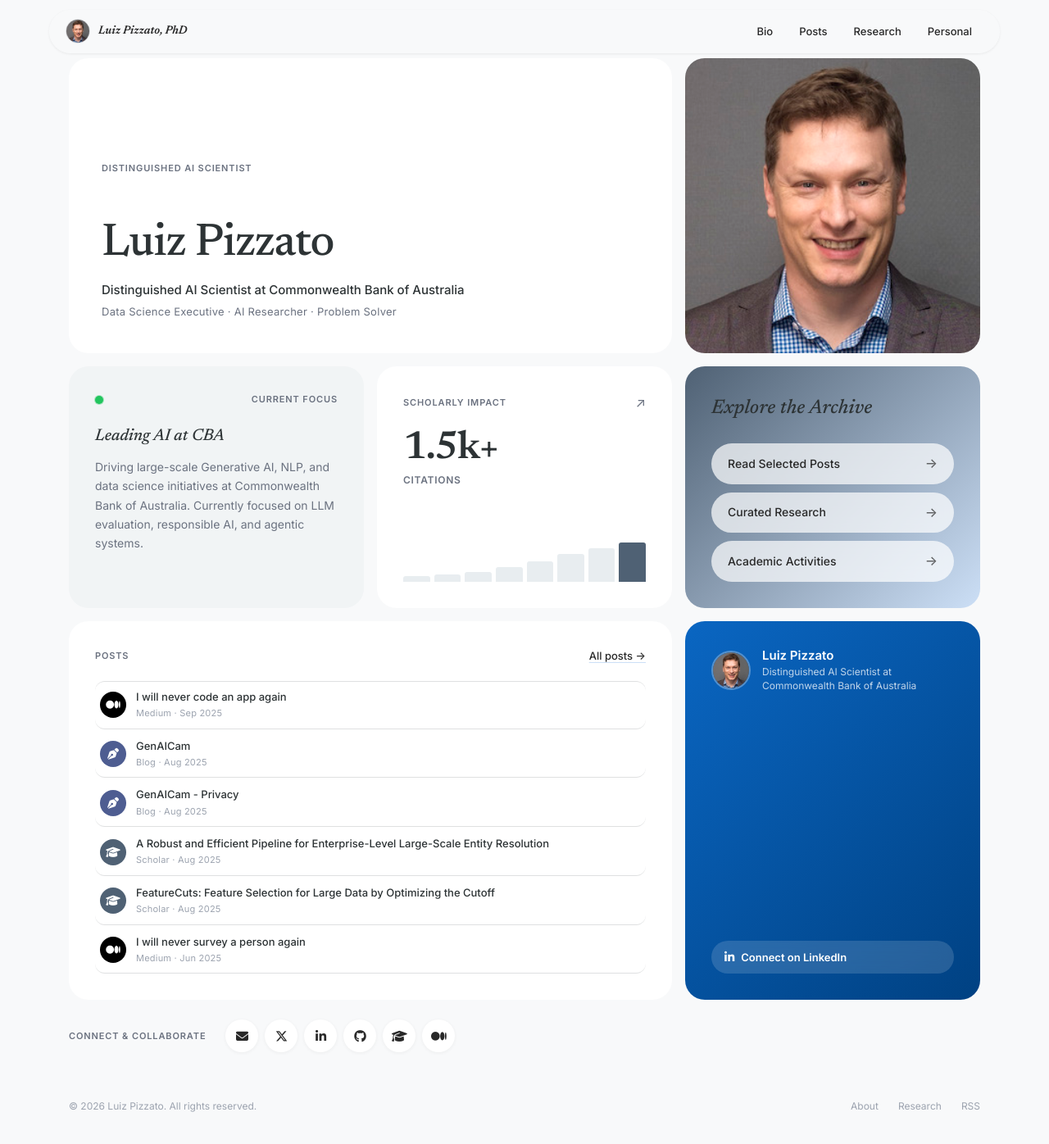
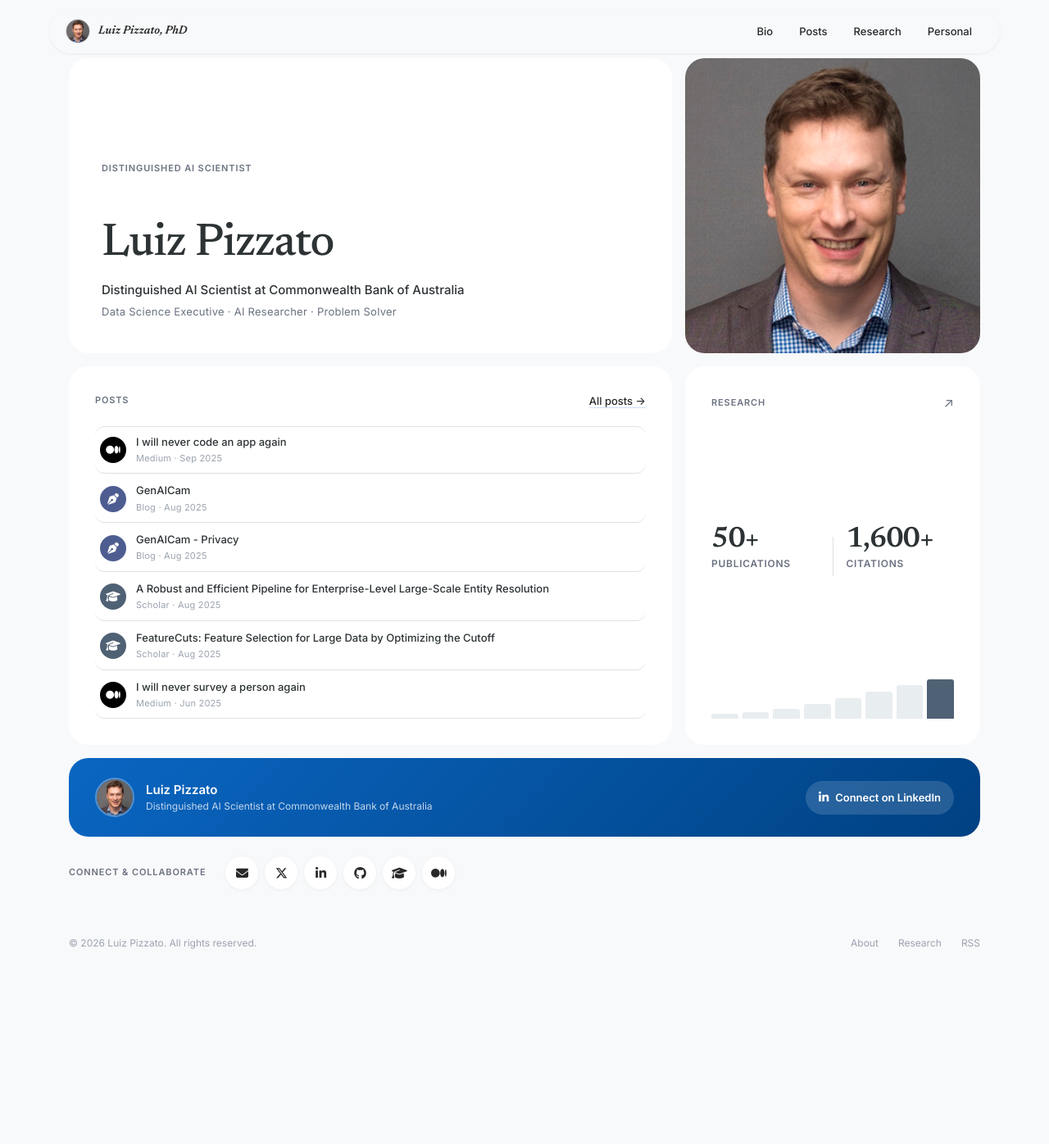
Before and after one commit to pizzato/pizzato.github.io, a Jekyll site: the page built from index.html, in a window 1280 px wide and 1400 px high, scrolled down 38 px. Shown: the top 1396 px of the window at 82% size. Built offline with Jekyll 4.4.1, drawn with Linux system fonts in a browser that asks for light colours; after the commit the page ends 1238 px from its top, so only the background shows below that.

Commit message:
feat: remove Status/Archive cards, add Research card with dual metrics, full-width LinkedIn banner

```diff
--- a/_config.yml
+++ b/_config.yml
@@ -13,8 +13,9 @@
   heading: "Leading AI at CBA"
   text:    "Driving large-scale Generative AI, NLP, and data science initiatives at Commonwealth Bank of Australia. Currently focused on LLM evaluation, responsible AI, and agentic systems."
 
-# Homepage: Scholarly Impact card
-scholar_citations:  "1.5k+"
+# Homepage: Research card
+scholar_citations:  "1,600+"
+scholar_papers:     "50+"
 tiled_bg:           false   # Set this true if you want to tile your background image, otherwise it will be covered
 locale:             en_US
 url:                https://luiz.pizzato.cc
--- a/_layouts/home.html
+++ b/_layouts/home.html
@@ -30,56 +30,7 @@
 
           <!-- ── Row 2 ───────────────────────────────── -->
 
-          <!-- Live Focus / Status card -->
-          <div class="bento-card bento-status reveal reveal-d1">
-            <div class="live-indicator">
-              <span class="live-dot"></span>
-              <span class="label-sm">{{ site.current_status.label | default: "Live Focus" }}</span>
-            </div>
-            <h2 class="status-heading">{{ site.current_status.heading | default: "Current Status" }}</h2>
-            <p class="status-text">{{ site.current_status.text | default: site.bio }}</p>
-          </div>
-
-          <!-- Scholarly Impact card -->
-          <a class="bento-card bento-impact reveal reveal-d2" href="https://scholar.google.com.au/citations?user={{ site.googlescholar }}&hl=en" target="_blank" rel="noopener noreferrer" title="View on Google Scholar">
-            <div class="impact-header">
-              <span class="label-sm">Scholarly Impact</span>
-              <span class="impact-icon">&#x2197;</span>
-            </div>
-            <div class="impact-metric">{{ site.scholar_citations | default: "1.5k+" }}</div>
-            <div class="impact-label">Citations</div>
-            <div class="citation-bars" aria-hidden="true">
-              <div class="citation-bar" style="height:14%"></div>
-              <div class="citation-bar" style="height:18%"></div>
-              <div class="citation-bar" style="height:26%"></div>
-              <div class="citation-bar" style="height:38%"></div>
-              <div class="citation-bar" style="height:52%"></div>
-              <div class="citation-bar" style="height:70%"></div>
-              <div class="citation-bar" style="height:86%"></div>
-              <div class="citation-bar bar-highlight" style="height:100%"></div>
-            </div>
-          </a>
-
-          <!-- Archive / CTA card -->
-          <div class="bento-card bento-archive reveal reveal-d2">
-            <h2 class="archive-title">Explore the Archive</h2>
-            <div class="archive-links">
-              <a class="archive-link" href="{{ site.url }}/posts/">
-                Read Selected Posts
-                <span class="archive-link-icon">&#x2192;</span>
-              </a>
-              <a class="archive-link" href="{{ site.url }}/publications/">
-                Curated Research
-                <span class="archive-link-icon">&#x2192;</span>
-              </a>
-              <a class="archive-link" href="{{ site.url }}/academy/">
-                Academic Activities
-                <span class="archive-link-icon">&#x2192;</span>
-              </a>
-            </div>
-          </div>
-
-          <!-- ── Row 3 ───────────────────────────────── -->
+          <!-- ── Row 2 ───────────────────────────────── -->
 
           <!-- Stream card (spans 2 cols, data from _data/stream.json) -->
           <div class="bento-card bento-stream reveal reveal-d2">
@@ -107,6 +58,35 @@
               {% endfor %}
             </div>
           </div>
+
+          <!-- Research card -->
+          <a class="bento-card bento-impact reveal reveal-d2" href="{{ site.url }}/publications/" title="View Research">
+            <div class="impact-header">
+              <span class="label-sm">Research</span>
+              <span class="impact-icon">&#x2197;</span>
+            </div>
+            <div class="impact-dual-metrics">
+              <div class="impact-metric-item">
+                <div class="impact-metric">{{ site.scholar_papers | default: "50+" }}</div>
+                <div class="impact-label">Publications</div>
+              </div>
+              <div class="impact-metric-divider"></div>
+              <div class="impact-metric-item">
+                <div class="impact-metric" id="scholar-citations">{{ site.scholar_citations | default: "1,600+" }}</div>
+                <div class="impact-label">Citations</div>
+              </div>
+            </div>
+            <div class="citation-bars" aria-hidden="true">
+              <div class="citation-bar" style="height:14%"></div>
+              <div class="citation-bar" style="height:18%"></div>
+              <div class="citation-bar" style="height:26%"></div>
+              <div class="citation-bar" style="height:38%"></div>
+              <div class="citation-bar" style="height:52%"></div>
+              <div class="citation-bar" style="height:70%"></div>
+              <div class="citation-bar" style="height:86%"></div>
+              <div class="citation-bar bar-highlight" style="height:100%"></div>
+            </div>
+          </a>
 
           <!-- LinkedIn card -->
           <a class="bento-card bento-linkedin reveal reveal-d3" href="https://linkedin.com/in/{{ site.linkedin }}" target="_blank" rel="noopener noreferrer">
@@ -178,7 +158,7 @@
     <script>
     /* Live Google Scholar citation count via CORS proxy */
     (function () {
-      var el = document.querySelector('.impact-metric');
+      var el = document.getElementById('scholar-citations');
       if (!el) return;
       var scholarUrl = 'https://scholar.google.com/citations?user={{ site.googlescholar }}&hl=en';
       fetch('https://corsproxy.io/?' + encodeURIComponent(scholarUrl))
--- a/assets/css/revamp.css
+++ b/assets/css/revamp.css
@@ -253,8 +253,8 @@
   grid-template-rows: auto auto auto;
   grid-template-areas:
     "hero    hero    photo"
-    "status  impact  archive"
-    "writing writing linkedin";
+    "writing writing impact"
+    "linkedin linkedin linkedin";
   gap: var(--gap-bento);
 }
 
@@ -447,6 +447,35 @@
 
 a.bento-impact:hover .impact-metric { color: var(--primary); }
 
+/* Dual-metric layout (Publications + Citations) */
+.impact-dual-metrics {
+  display: flex;
+  align-items: center;
+  gap: 0;
+  margin: 8px 0 4px;
+  flex: 1;
+}
+
+.impact-metric-item {
+  display: flex;
+  flex-direction: column;
+  flex: 1;
+}
+
+.impact-metric-divider {
+  width: 1px;
+  height: 48px;
+  background: var(--outline-variant);
+  margin: 0 16px;
+  flex-shrink: 0;
+}
+
+/* When dual metrics are used, shrink the font a little to fit both */
+.impact-dual-metrics .impact-metric {
+  font-size: 2.2rem;
+  margin-bottom: 2px;
+}
+
 /* Archive card */
 .bento-archive {
   grid-area: archive;
@@ -629,10 +658,12 @@
   grid-area: linkedin;
   background: linear-gradient(135deg, #0a66c2 0%, #004182 100%);
   display: flex;
-  flex-direction: column;
+  flex-direction: row;
+  align-items: center;
   justify-content: space-between;
   text-decoration: none;
   cursor: pointer;
+  padding: 24px 32px;
 }
 
 .bento-linkedin:hover {
@@ -644,7 +675,7 @@
   display: flex;
   align-items: center;
   gap: 14px;
-  margin-bottom: 20px;
+  margin-bottom: 0;
 }
 
 .linkedin-avatar {
@@ -1085,9 +1116,8 @@
     grid-template-columns: 1fr 1fr;
     grid-template-areas:
       "hero     photo"
-      "status   impact"
-      "archive  archive"
       "writing  writing"
+      "impact   impact"
       "linkedin linkedin";
   }
 }
@@ -1105,10 +1135,8 @@
     grid-template-areas:
       "hero"
       "photo"
-      "status"
+      "writing"
       "impact"
-      "archive"
-      "writing"
       "linkedin";
     gap: 12px;
   }
```
